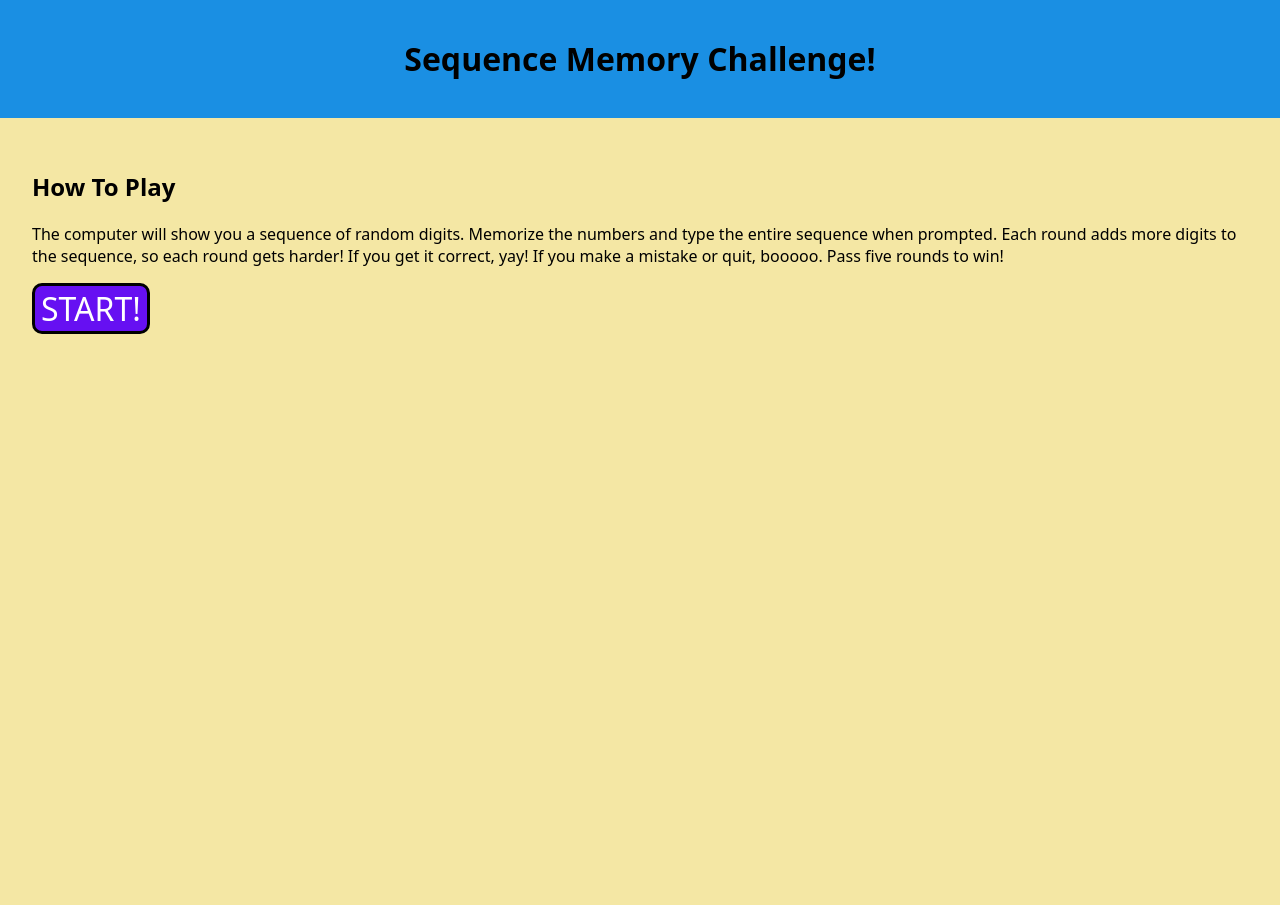
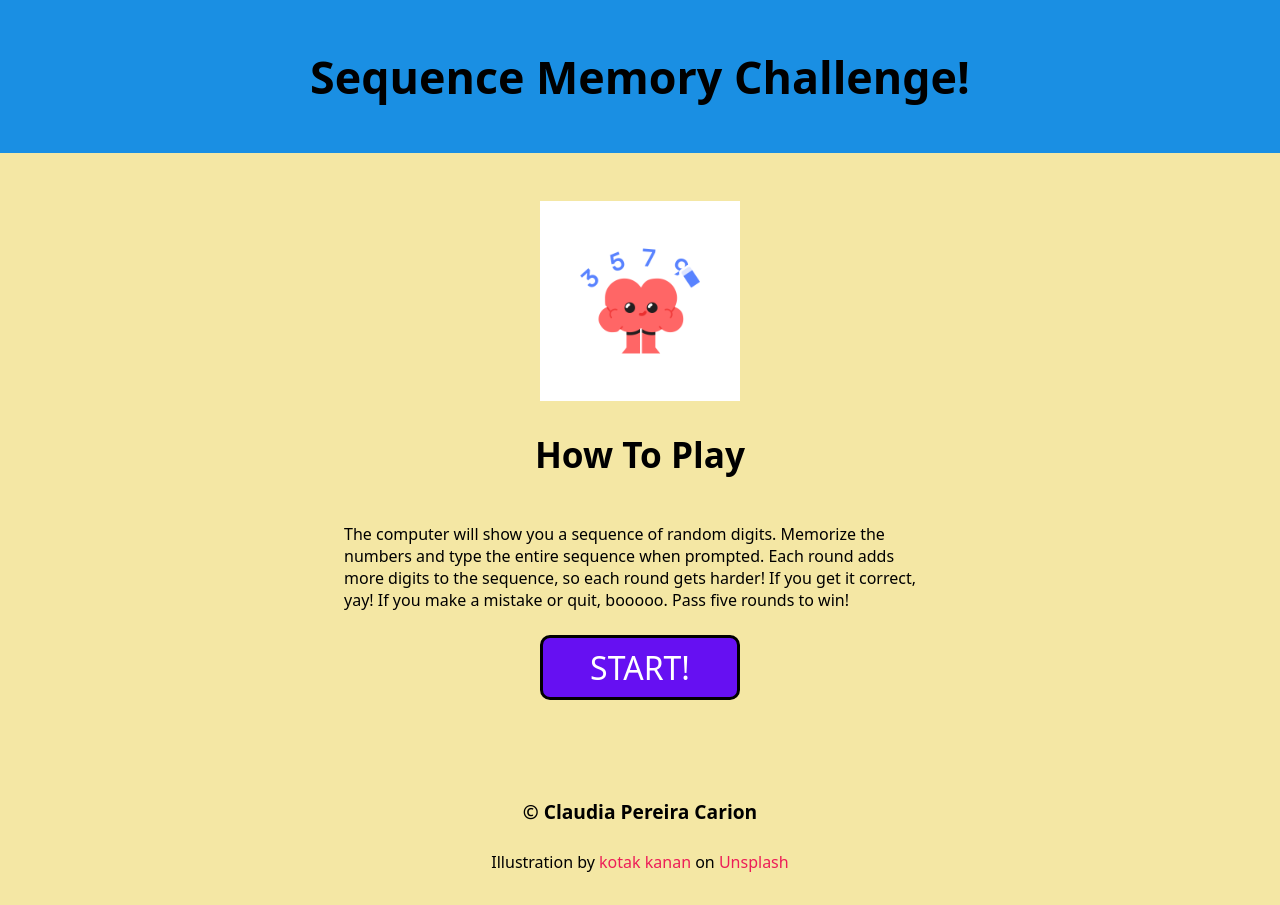
Before and after one commit to claudiacarion/sequence-memory, a plain HTML site: page gameAssignment.html in a window 1280 px wide. Before the commit the page ends 800 px from the top, so only its background shows below. Drawn offline with Linux system fonts and the light colour scheme; a web font is replaced by a local one.

Commit message:
add image and flex

```diff
--- a/gameAssignment.html
+++ b/gameAssignment.html
@@ -15,13 +15,28 @@
       <h1 class="header__title">Sequence Memory Challenge!</h1>
     </header>
     <main class="main-content">
+      <img src="./images/brain.png" alt="brain clipart" height="auto" width="200px" />
       <h2 class="title">How To Play</h2>
       <p class="instructions">
         The computer will show you a sequence of random digits. Memorize the numbers and type the entire sequence when
         prompted. Each round adds more digits to the sequence, so each round gets harder! If you get it correct, yay! If
         you make a mistake or quit, booooo. Pass five rounds to win!
       </p>
-      <button class="startButton">START!</button>
+      <button class="start-button">START!</button>
     </main>
+    <footer class="footer">
+      <h4>&copy; Claudia Pereira Carion</h4>
+      <p>
+        Illustration by
+        <a href="https://unsplash.com/@kotakkanan?utm_source=unsplash&utm_medium=referral&utm_content=creditCopyText">
+          kotak kanan
+        </a>
+        on
+        <a
+          href="https://unsplash.com/illustrations/a-cute-brain-thinking-about-some-numbers-A8klVsZpLkc?utm_source=unsplash&utm_medium=referral&utm_content=creditCopyText">
+          Unsplash
+        </a>
+      </p>
+    </footer>
   </body>
 </html>
--- a/js/gameAssignment.js
+++ b/js/gameAssignment.js
@@ -1,2 +1,5 @@
-let button = document.querySelector(".startButton");
-button.onclick = () => playGame();
+document.querySelector(".start-button").onclick = () => playGame();
+
+const playGame = () => {
+  alert("it's working")
+}
--- a/styles/style.css
+++ b/styles/style.css
@@ -3,9 +3,37 @@
   font-family: "DynaPuff", system-ui;
 }
 
+html,
+body {
+  height: 100vh;
+}
+
 body {
   background-color: #f4e7a4;
+  display: flex;
+  flex-direction: column;
   margin: 0;
+}
+
+h1 {
+  font-size: 2.8em;
+}
+
+h2 {
+  font-size: 2.2em;
+}
+
+h3 {
+  font-size: 1.8em;
+}
+
+h4 {
+  font-size: 1.2em;
+}
+
+a, a:hover, a:visited {
+  color: #ED1D58;
+  text-decoration: none;
 }
 
 .header {
@@ -16,17 +44,34 @@ body {
 }
 
 .main-content {
-  padding: 32px;
+  display: flex;
+  flex-direction: column;
+  flex-grow: 1;
+  align-items: center;
+  padding: 48px;
 }
 
-.startButton {
-  background-color: #6610F2;
+.instructions {
+  width: 50%;
+}
+.start-button {
+  background-color: #6610f2;
   border: 3px solid #000;
   border-radius: 10px;
   color: #fff;
   font-size: 2rem;
+  margin: 8px;
+  padding: 8px;
+  width: 200px;
 }
 
-.startButton:hover {
-  transform: scale(0.9);
+.start-button:hover {
+  cursor: pointer;
+  transform: rotate(180deg) scale(0.9);
 }
+
+.footer {
+  margin: 0;
+  padding: 16px;
+  text-align: center;
+}
```
Also changed, not shown: images/brain.png (added).
